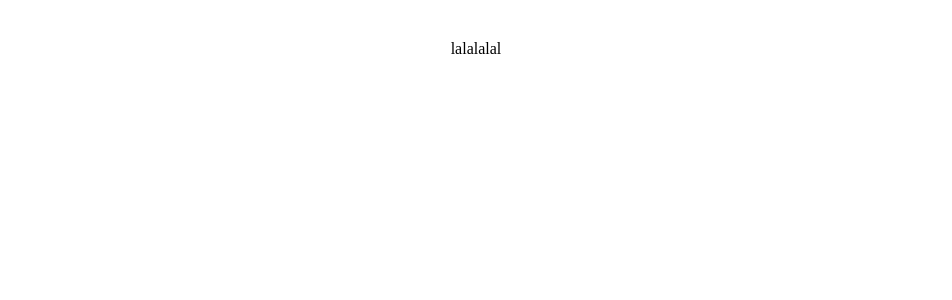
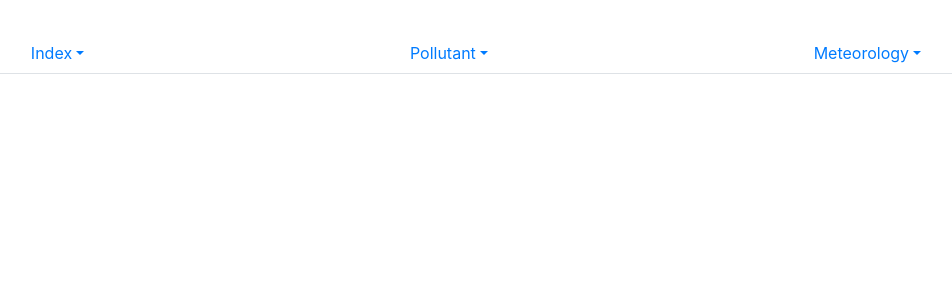
Before and after one commit to IsraelaZimru/envitech, a React (Vite) app: page / in a window 1280 px wide. Shown: the top 300 px of the page, without its empty margins (164-1116 px from the left). Built offline with nearby package versions, Linux system fonts and the light colour scheme.

Commit message:
adding navbar with styling library - bootstrap

```diff
--- a/src/App.jsx
+++ b/src/App.jsx
@@ -1,15 +1,43 @@
-import { useState } from 'react'
-import reactLogo from './assets/react.svg'
-import './App.css'
+import { useState } from "react";
+import reactLogo from "./assets/react.svg";
+import Nav from "react-bootstrap/Nav";
+import NavDropdown from "react-bootstrap/NavDropdown";
+import ListGroup from "react-bootstrap/ListGroup";
+import "./App.css";
+import PageData from "../src/data/Legends.json";
 
 function App() {
-  const [count, setCount] = useState(0)
+  const [show, setShow] = useState(false);
 
+  const handleSelect = (eventKey) => alert(`selected ${eventKey}`);
   return (
     <div className="App">
-     lalalalal
+      <Nav fill variant="tabs" onSelect={handleSelect}>
+        {!!PageData &&
+          PageData.MonitorType.map((item, i) => {
+            const MonitorTypeId = item.Id;
+            // console.log(
+            //   "{item.name",
+            //   item,
+            //   "MonitorTypeId",
+            //   MonitorTypeId,
+            //   PageData.Monitor.filter((x) => x.MonitorTypeId === MonitorTypeId)
+            // );
+            return (
+              <NavDropdown title={item.Name}>
+                {PageData.Monitor.filter(
+                  (x) => x.MonitorTypeId === MonitorTypeId
+                ).map((link, i) => (
+                  <NavDropdown.Item eventKey={item.LegendId}>
+                    {link.Name}
+                  </NavDropdown.Item>
+                ))}
+              </NavDropdown>
+            );
+          })}
+      </Nav>
     </div>
-  )
+  );
 }
 
-export default App
+export default App;
--- a/src/main.jsx
+++ b/src/main.jsx
@@ -1,6 +1,7 @@
 import React from "react";
 import ReactDOM from "react-dom/client";
 import App from "./App";
+import "bootstrap/dist/css/bootstrap.min.css";
 
 ReactDOM.createRoot(document.getElementById("root")).render(
   <React.StrictMode>
```
